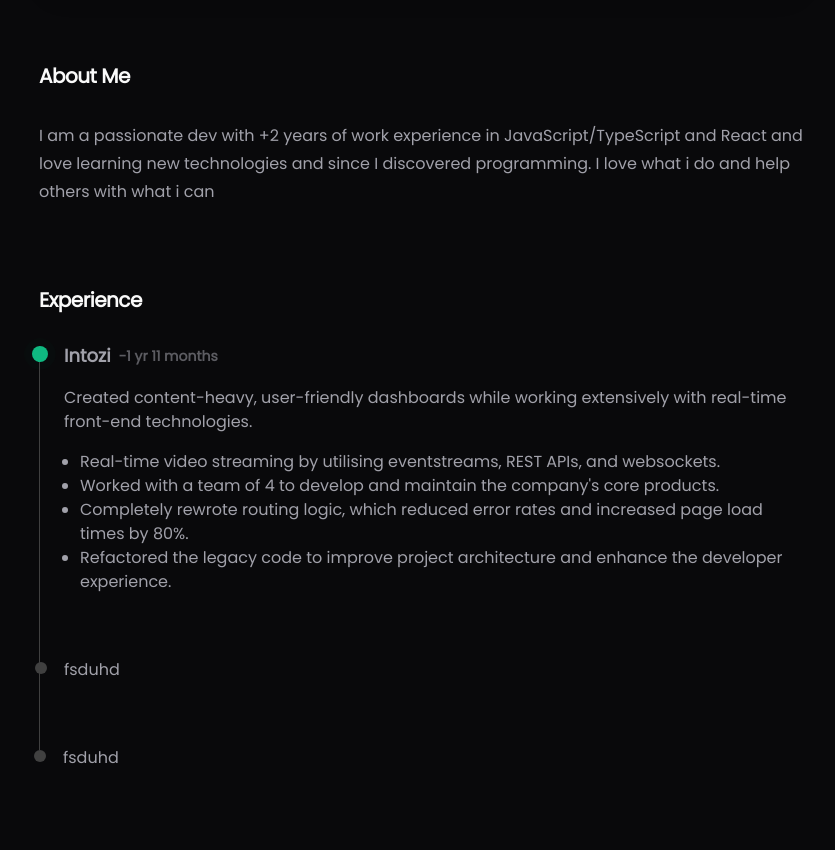
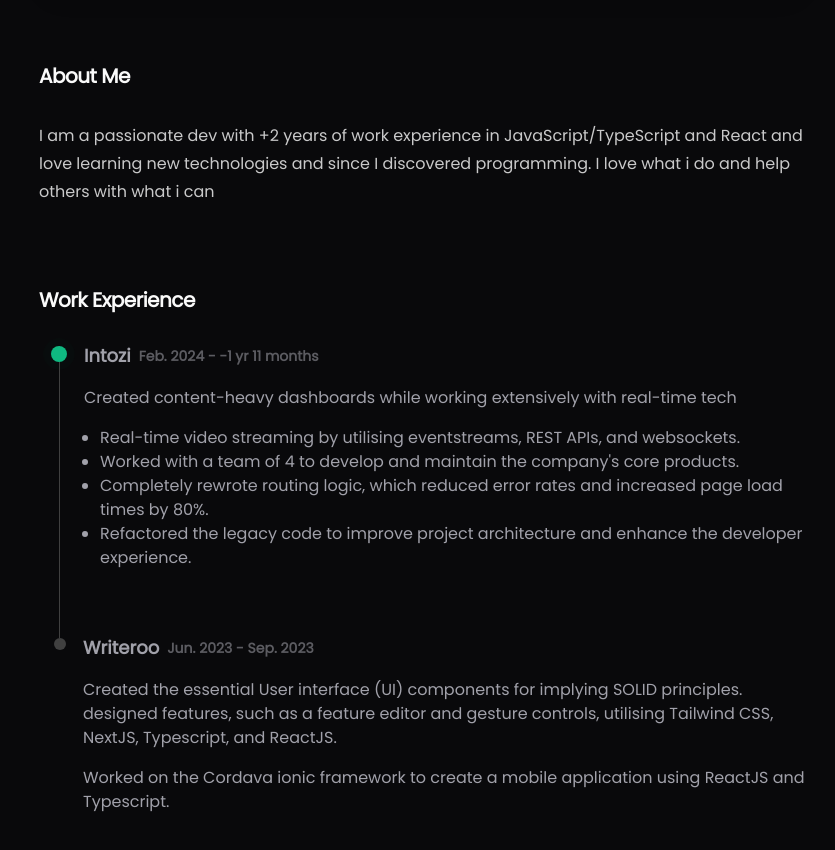
Before and after one commit to JayashTripathy/personal-portfolio, a Next.js app: page / in a window 1280 px wide. Shown: the part 320-1170 px from the top of the page, without its empty margins (217-1052 px from the left). Built offline with nearby package versions, Linux system fonts and the light colour scheme.

Commit message:
updated the work experience section

```diff
--- a/components/content/timeline.tsx
+++ b/components/content/timeline.tsx
@@ -17,13 +17,14 @@ export const TimelineEvent = ({ active, last, children }: TimelineEventProps) =>
     <div
       className={cn("w-full flex- justify-start gap-6 border-neutral-700", {
         "border-l": !last,
+
         "pb-16": !last,
       })}
     >
       <div className="relative">
         <div
           className={cn(
-            "absolute top-0 left-[-8.5px] w-4 h-4 rounded-full aspect-square ",
+            "absolute top-0 left-[-9px] w-4 h-4 rounded-full aspect-square ",
             {
               "bg-emerald-500": active,
               "bg-neutral-700": !active,
--- a/components/sections/HomeSection.tsx
+++ b/components/sections/HomeSection.tsx
@@ -180,7 +180,7 @@ function HomeSection({}: Props) {
         </div>
         <AnimationContainer customClassName="space-y-8">
           <SectionTitle title="About Me" />
-          <p className="leading-7 text-muted-foreground">
+          <p className="leading-7 text-foreground/80">
             I am a passionate dev with +2 years of work experience in
             JavaScript/TypeScript and React and love learning new technologies
             and since I discovered programming. I love what i do and help others
@@ -188,19 +188,27 @@ function HomeSection({}: Props) {
           </p>
         </AnimationContainer>
         <AnimationContainer customClassName="space-y-8">
-          <SectionTitle title="Experience" />
-          <div className="text-muted-foreground">
+          <SectionTitle title="Work Experience" />
+          <div className="text-muted-foreground ml-5">
             <TimelineEvent active={true} last={false}>
               <div className="flex flex-col gap-4">
                 <TimelineHeader>
                   Intozi{" "}
                   <span className="text-sm opacity-55">
-                    {calculateDuration("2024-02-29")}
+                    Feb. 2024 - {calculateDuration("2024-02-29")}
                   </span>
                 </TimelineHeader>
+                {/* <p className="text-foreground/80">
+                  I created user-friendly dashboards and specialized in
+                  real-time technologies, including video streaming with event
+                  streams, REST APIs, and websockets. Working with a team of
+                  four, I revamped routing logic to boost page load speed by 80%
+                  and reduced errors. I also refactored legacy code to improve
+                  project architecture and the developer experience.
+                </p> */}
                 <p>
-                  Created content-heavy, user-friendly dashboards while working
-                  extensively with real-time front-end technologies.
+                  Created content-heavy dashboards while working extensively
+                  with real-time tech
                 </p>
                 <ol className="list-disc flex flex-col pl-4">
                   <li>
@@ -222,8 +230,26 @@ function HomeSection({}: Props) {
                 </ol>
               </div>
             </TimelineEvent>
-            <TimelineEvent last={false}>fsduhd</TimelineEvent>
-            <TimelineEvent last={true}>fsduhd</TimelineEvent>
+            <TimelineEvent last={true}>
+              <div className="flex flex-col gap-4">
+                <TimelineHeader>
+                  Writeroo
+                  <span className="text-sm opacity-55">
+                    Jun. 2023 - Sep. 2023
+                  </span>
+                </TimelineHeader>
+                <p>
+                  Created the essential User interface (UI) components for
+                  implying SOLID principles. designed features, such as a
+                  feature editor and gesture controls, utilising Tailwind CSS,
+                  NextJS, Typescript, and ReactJS.
+                </p>
+                <p>
+                  Worked on the Cordava ionic framework to create a mobile
+                  application using ReactJS and Typescript.
+                </p>
+              </div>
+            </TimelineEvent>
           </div>
         </AnimationContainer>
       </div>
```
